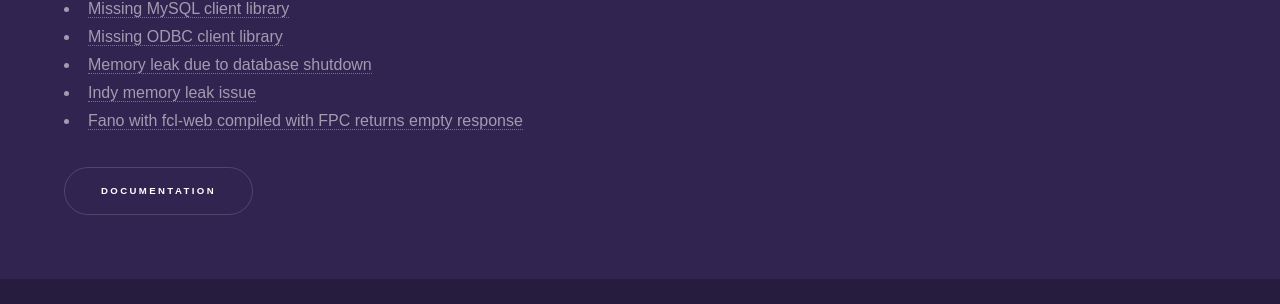
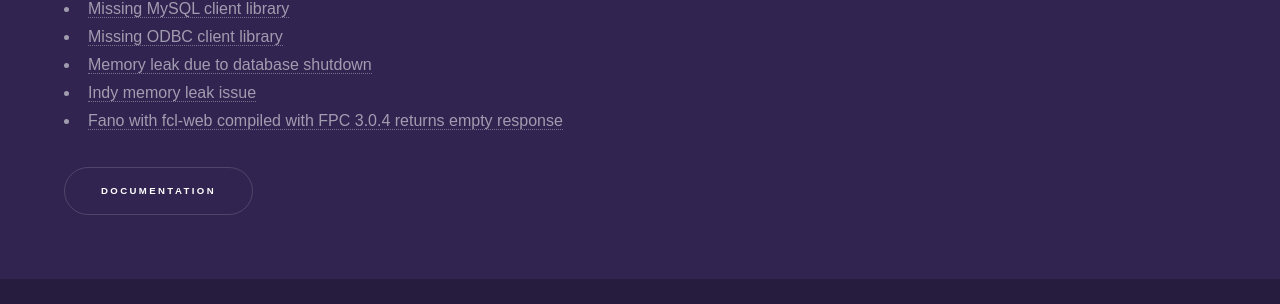
Before and after one commit to fanoframework/fanoframework.github.io, a Jekyll site: the page built from documentation/index.md, in a window 1280 px wide and 900 px high, scrolled down 2127 px. Shown: the part 477-781 px from the top of the window. Built offline with Jekyll 4.4.1, drawn with Linux system fonts in a browser that asks for light colours; our own code applies the rules of GitHub Pages for plain Markdown files.

Commit message:
fix typo err

```diff
--- a/documentation/index.md
+++ b/documentation/index.md
@@ -87,4 +87,4 @@
 - [Missing ODBC client library](/known-issues#missing-odbc-client-library)
 - [Memory leak due to database shutdown](/known-issues#shut-down-database-server-may-cause-memory-leak)
 - [Indy memory leak issue](/known-issues#indy-memory-leak-issue)
-- [Fano with fcl-web compiled with FPC returns empty response](/known-issues#empty-response-in-fpc-3.0.4-fcl-web)
+- [Fano with fcl-web compiled with FPC 3.0.4 returns empty response](/known-issues#empty-response-in-fpc-3.0.4-fcl-web)
```
